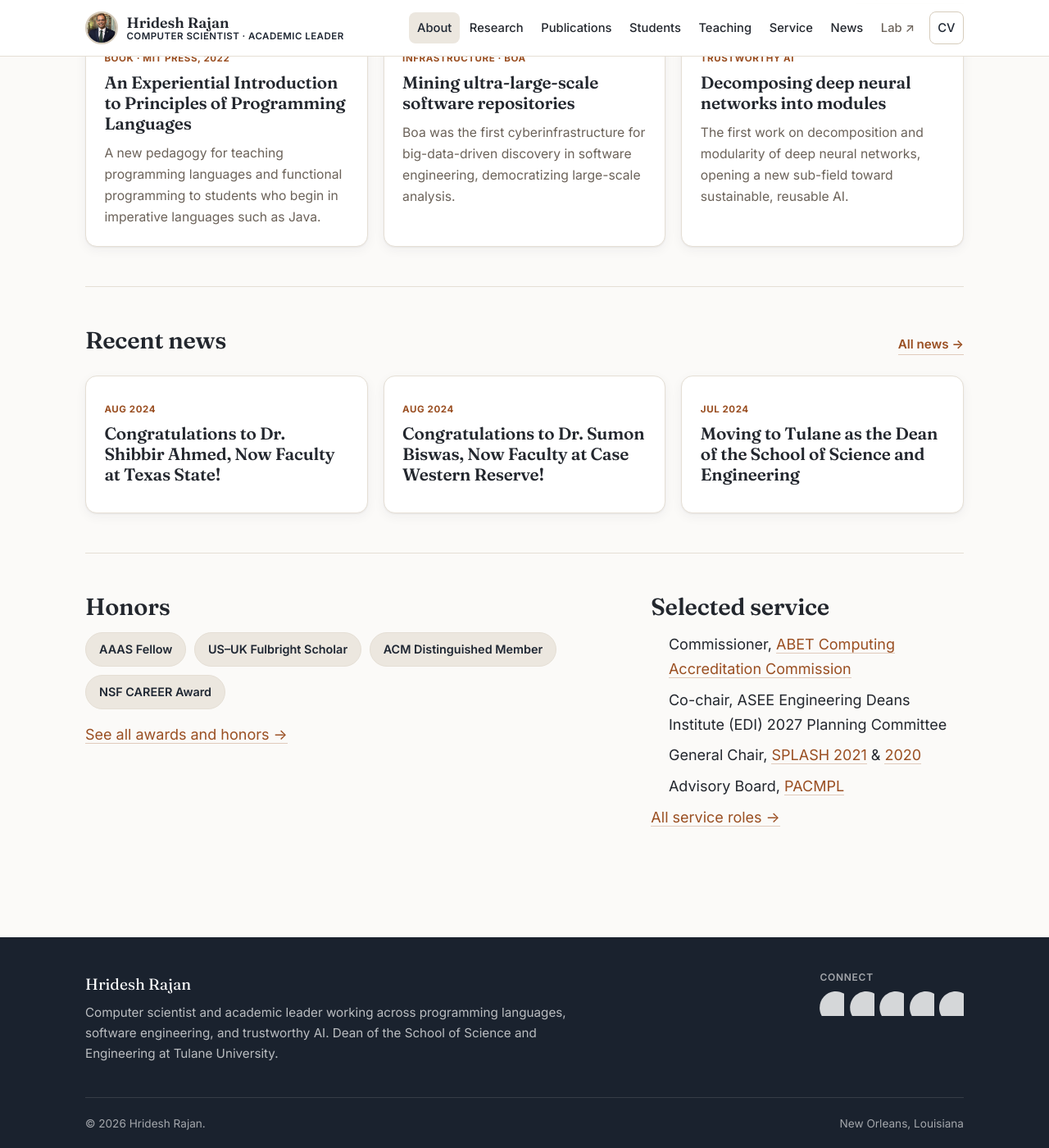
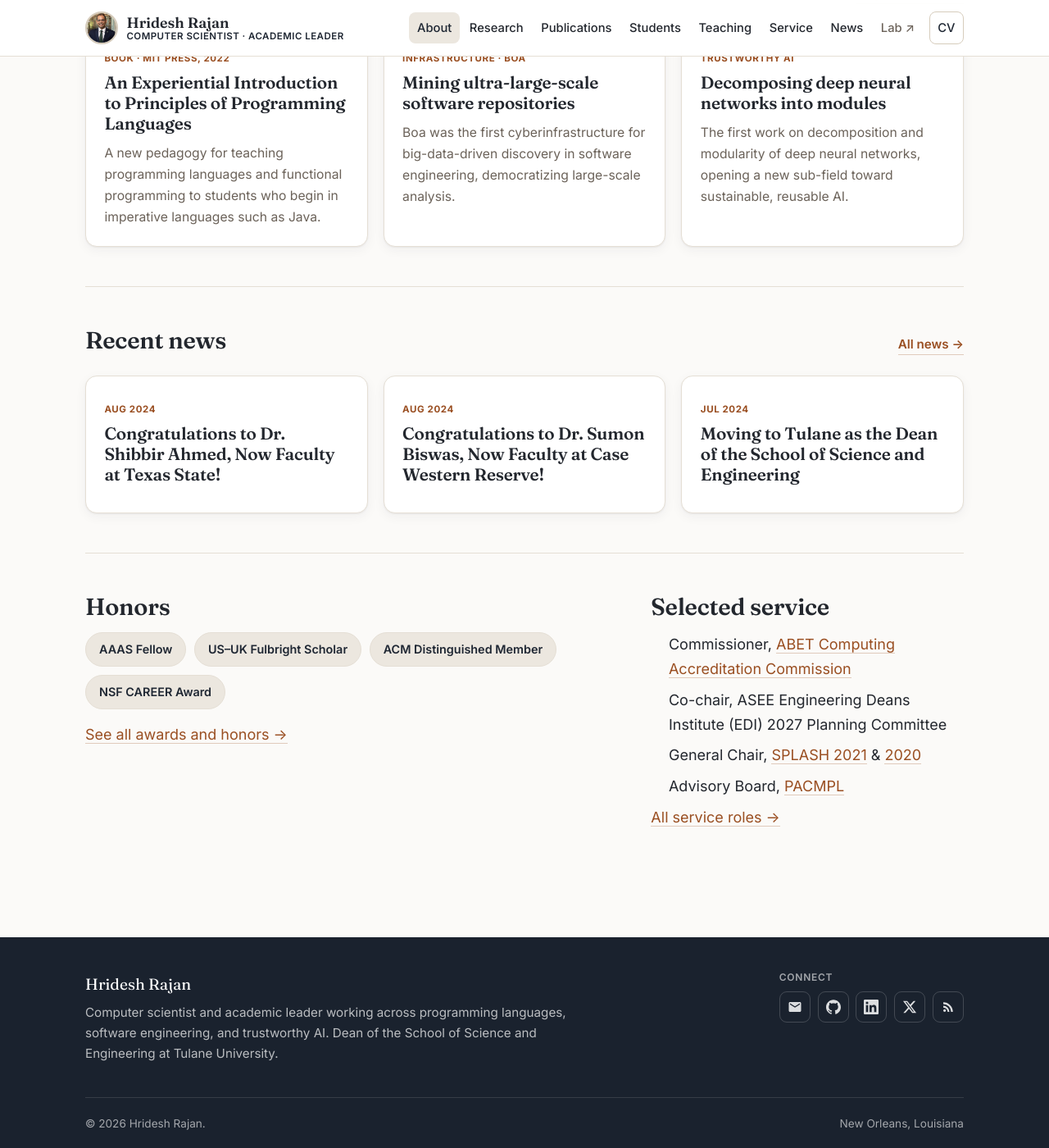
Before and after one commit to hridesh/hridesh.github.io, a Jekyll site: the page built from index.md, in a window 1280 px wide and 1400 px high, scrolled down 1269 px. Shown: the whole window at 82% size. Built offline with Jekyll 4.4.1, drawn with Linux system fonts in a browser that asks for light colours.

Commit message:
Fix footer social icons: replace colored-disc set with inline monochrome SVGs
The previous white-filter approach turned the two-tone disc icons into solid
white blobs on the dark footer. Now using clean single-color inline SVGs
(email, GitHub, LinkedIn, X, RSS) styled as light icon buttons.

```diff
--- a/_layouts/default.html
+++ b/_layouts/default.html
@@ -59,7 +59,11 @@
           <div class="footer-links-col">
             <h5>Connect</h5>
             <div class="footer-social">
-              {% include svg-icons.html %}
+              <a href="mailto:hridesh@acm.org" aria-label="Email"><svg viewBox="0 0 24 24" aria-hidden="true"><path d="M20 4H4c-1.1 0-2 .9-2 2v12c0 1.1.9 2 2 2h16c1.1 0 2-.9 2-2V6c0-1.1-.9-2-2-2zm0 4l-8 5-8-5V6l8 5 8-5v2z"/></svg></a>
+              <a href="https://github.com/hridesh" aria-label="GitHub"><svg viewBox="0 0 24 24" aria-hidden="true"><path d="M12 .297c-6.63 0-12 5.373-12 12 0 5.303 3.438 9.8 8.205 11.385.6.113.82-.258.82-.577 0-.285-.01-1.04-.015-2.04-3.338.724-4.042-1.61-4.042-1.61C4.422 18.07 3.633 17.7 3.633 17.7c-1.087-.744.084-.729.084-.729 1.205.084 1.838 1.236 1.838 1.236 1.07 1.835 2.809 1.305 3.495.998.108-.776.417-1.305.76-1.605-2.665-.3-5.466-1.332-5.466-5.93 0-1.31.465-2.38 1.235-3.22-.135-.303-.54-1.523.105-3.176 0 0 1.005-.322 3.3 1.23.96-.267 1.98-.399 3-.405 1.02.006 2.04.138 3 .405 2.28-1.552 3.285-1.23 3.285-1.23.645 1.653.24 2.873.12 3.176.765.84 1.23 1.91 1.23 3.22 0 4.61-2.805 5.625-5.475 5.92.42.36.81 1.096.81 2.22 0 1.606-.015 2.896-.015 3.286 0 .315.21.69.825.57C20.565 22.092 24 17.592 24 12.297c0-6.627-5.373-12-12-12"/></svg></a>
+              <a href="https://www.linkedin.com/in/hrideshrajan" aria-label="LinkedIn"><svg viewBox="0 0 24 24" aria-hidden="true"><path d="M20.447 20.452h-3.554v-5.569c0-1.328-.027-3.037-1.852-3.037-1.853 0-2.136 1.445-2.136 2.939v5.667H9.351V9h3.414v1.561h.046c.477-.9 1.637-1.85 3.37-1.85 3.601 0 4.267 2.37 4.267 5.455v6.286zM5.337 7.433a2.062 2.062 0 0 1-2.063-2.065 2.064 2.064 0 1 1 2.063 2.065zm1.782 13.019H3.555V9h3.564v11.452zM22.225 0H1.771C.792 0 0 .774 0 1.729v20.542C0 23.227.792 24 1.771 24h20.451C23.2 24 24 23.227 24 22.271V1.729C24 .774 23.2 0 22.225 0z"/></svg></a>
+              <a href="https://twitter.com/hridesh" aria-label="X (formerly Twitter)"><svg viewBox="0 0 24 24" aria-hidden="true"><path d="M18.244 2.25h3.308l-7.227 8.26 8.502 11.24H16.17l-5.214-6.817L4.99 21.75H1.68l7.73-8.835L1.254 2.25H8.08l4.713 6.231zm-1.161 17.52h1.833L7.084 4.126H5.117z"/></svg></a>
+              <a href="{{ site.baseurl }}/feed.xml" aria-label="RSS feed"><svg viewBox="0 0 24 24" aria-hidden="true"><path d="M6.18 15.64a2.18 2.18 0 0 1 2.18 2.18C8.36 19 7.38 20 6.18 20C5 20 4 19 4 17.82a2.18 2.18 0 0 1 2.18-2.18M4 4.44A15.56 15.56 0 0 1 19.56 20h-2.83A12.73 12.73 0 0 0 4 7.27V4.44m0 5.66a9.9 9.9 0 0 1 9.9 9.9h-2.83A7.07 7.07 0 0 0 4 12.93V10.1z"/></svg></a>
             </div>
           </div>
         </div>
--- a/style.scss
+++ b/style.scss
@@ -495,8 +495,25 @@ a.card:hover { transform: translateY(-3px); box-shadow: $shadow; border-color: $
 .footer-about p { color: rgba(255,255,255,.7); font-size: .95rem; margin: 0; }
 .footer-links-col { justify-self: end; @include mobile { justify-self: start; } }
 .footer-links-col h5 { color: rgba(255,255,255,.6); text-transform: uppercase; letter-spacing: .06em; font-size: .75rem; font-family: $sans; margin: 0 0 .6rem; }
-.footer-social { display: flex; gap: .4rem; flex-wrap: wrap; }
-.footer-social a { border: 0; }
+.footer-social { display: flex; gap: .55rem; flex-wrap: wrap; }
+.footer-social a {
+  display: inline-flex;
+  align-items: center;
+  justify-content: center;
+  width: 38px;
+  height: 38px;
+  border-radius: 9px;
+  border: 1px solid rgba(255,255,255,.18);
+  color: rgba(255,255,255,.85);
+  transition: color .15s ease, background-color .15s ease, border-color .15s ease, transform .15s ease;
+}
+.footer-social a:hover {
+  color: #fff;
+  background: rgba(255,255,255,.10);
+  border-color: rgba(255,255,255,.38);
+  transform: translateY(-2px);
+}
+.footer-social svg { width: 18px; height: 18px; fill: currentColor; display: block; }
 .footer-bottom {
   border-top: 1px solid rgba(255,255,255,.12);
   padding: 1.2rem 0;
@@ -509,14 +526,6 @@ a.card:hover { transform: translateY(-3px); box-shadow: $shadow; border-color: $
   a { color: rgba(255,255,255,.85); border: 0; &:hover { color: #fff; } }
 }
 
-// Footer social icons: render the dark monochrome SVGs as white on the green footer
-.footer-social .svg-icon {
-  width: 30px; height: 30px;
-  filter: brightness(0) invert(1);
-  opacity: .82;
-  transition: opacity .15s ease, transform .15s ease;
-}
-.footer-social a:hover .svg-icon { opacity: 1; transform: translateY(-2px); }
 
 /* ============================================================
    UTILITIES
```
